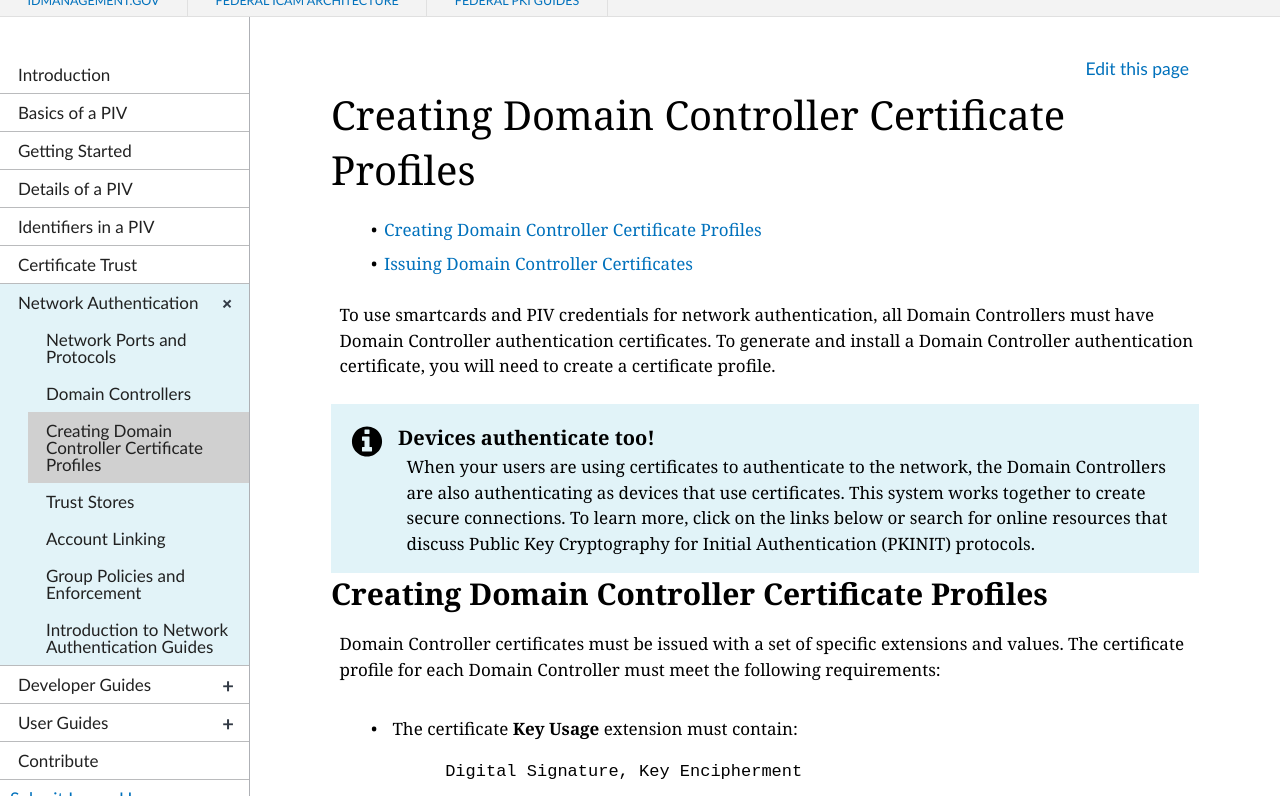
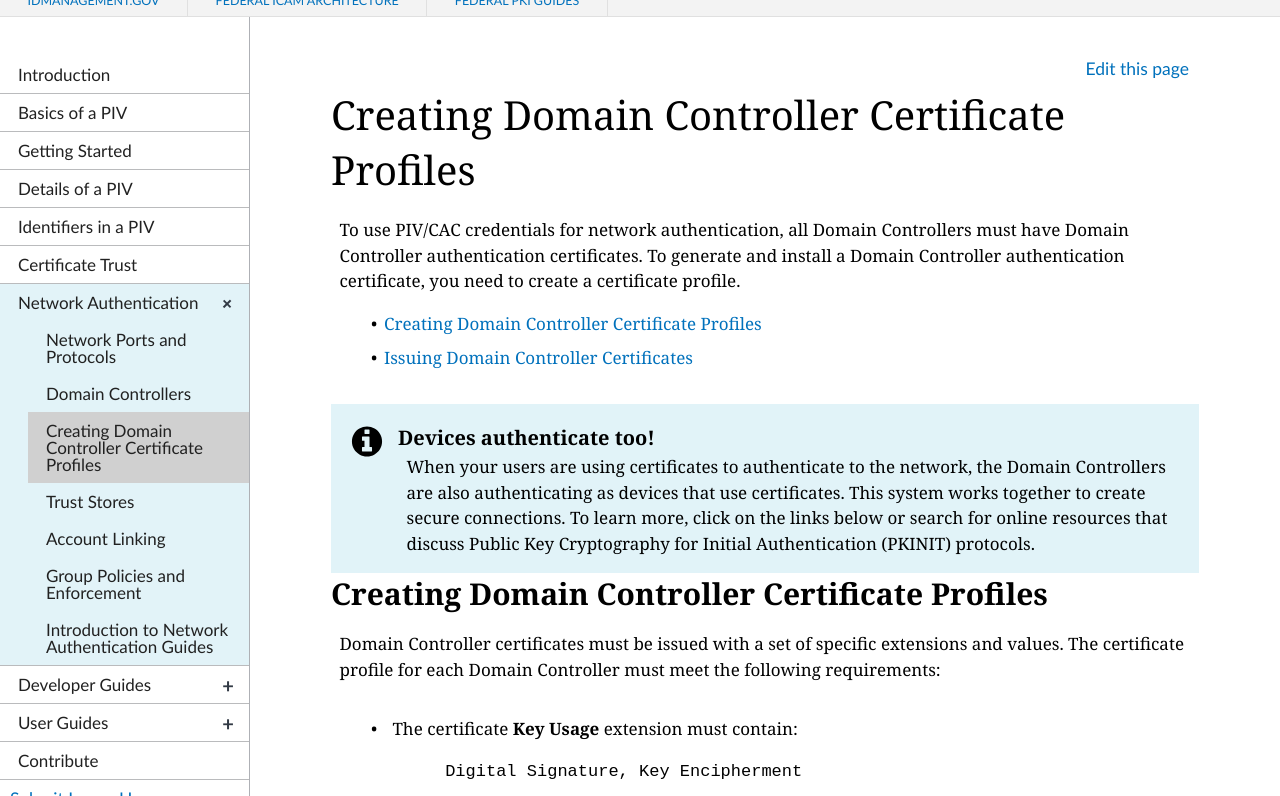
Before and after one commit to GSA/piv-guides, a Jekyll site: the page built from _networkconfig/2a_newdc-3.md, in a window 1280 px wide and 900 px high, cut to the strip 104-900 px from the top of the window. Built offline with Jekyll 4.4.1, drawn with Linux system fonts in a browser that asks for light colours; nearby versions of some CDN libraries.

Commit message:
Create 2a_newdc-3.md

```diff
--- a/_networkconfig/2a_newdc-3.md
+++ b/_networkconfig/2a_newdc-3.md
@@ -4,15 +4,14 @@ title: Creating Domain Controller Certificate Profiles
 collection: networkconfig
 permalink: networkconfig/2a_newdc-3.md/
 ---
+To use PIV/CAC credentials for network authentication, all Domain Controllers must have Domain Controller authentication certificates. To generate and install a Domain Controller authentication certificate, you need to create a certificate profile.
 
 * [Creating Domain Controller Certificate Profiles](#creating-domain-controller-certificate-profiles)
 * [Issuing Domain Controller Certificates](#issuing-domain-controller-certificates)
 
-To use smartcards and PIV <!--PIV/CAC?-->credentials for network authentication, all Domain Controllers must have Domain Controller authentication certificates. To generate and install a Domain Controller authentication certificate, you will need to create a certificate profile.
-
 {% include alert-info.html heading = "Devices authenticate too!" content="When your users are using certificates to authenticate to the network, the Domain Controllers are also authenticating as devices that use certificates. This system works together to create secure connections. To learn more, click on the links <!--Only one link below.-->below or search for online resources that discuss Public Key Cryptography for Initial Authentication (PKINIT) protocols." %}
 
-## Creating Domain Controller Certificate Profiles <!--Are profiles are being created here? The word, "created" is never used.-->
+## Creating Domain Controller Certificate Profiles <!--Are profiles are being created here? "Created" is never used in this section.-->
 
 Domain Controller certificates must be issued with a set of specific extensions and values.  The certificate profile for each Domain Controller must meet the following requirements:
 
```
